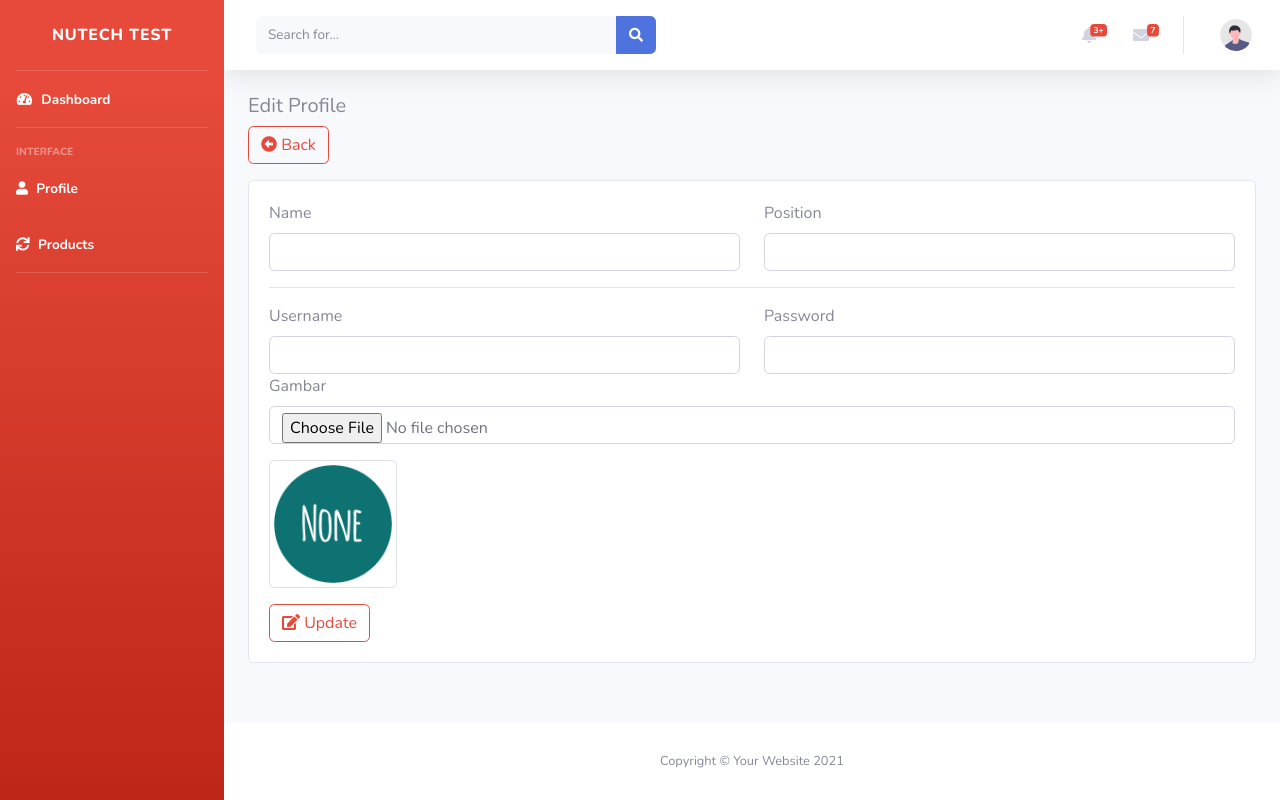
After one commit to arysitepu/crud-sims, a CodeIgniter 4 app: template app/Views/admin/edit_profile.php in a window 1280 px wide. The commit adds this page. Run offline with PHP 8.4 and a stand-in for CodeIgniter, Linux system fonts and the light colour scheme; the template is opened without the code that fills it, so the values that code supplies are empty; some libraries are stand-ins or nearby versions.

Commit message:
update profile

```diff
--- a/app/Config/Routes.php
+++ b/app/Config/Routes.php
@@ -18,8 +18,11 @@ $routes->group('superadmin', ['filter' => 'authFilter:1'], function($routes){
     $routes->post('update-product/(:num)', 'Product::update/$1');
     $routes->post('save-product', 'Product::save');
     $routes->delete('product/(:num)', 'Product::delete/$1');
+    $routes->get('profile/(:num)', 'Home::profile/$1');
+    $routes->get('edit-profile/(:num)', 'Home::edit_profile/$1');
+    $routes->post('update-profile/(:num)', 'Home::update_profile/$1');
     $routes->get('search', 'Product::search');
 });
 $routes->group('user', ['filter' => 'authFilter:0'], function($routes){
-    $routes->get('dashboard', 'Home::user');
+    $routes->get('dashboard', 'Home::index');
 });
--- a/app/Controllers/Auth.php
+++ b/app/Controllers/Auth.php
@@ -33,6 +33,7 @@ class Auth extends BaseController
                 $redirectRoute = $this->getRedirectRoute($user['role']);
                 // dd($redirectRoute);
                 $sessLogin = [
+                    'id_user' => $user['id_user'],
                     'isLogin' => true,
                     'name' => $user['name'],
                     'username' => $user['username'],
--- a/app/Models/Auth_model.php
+++ b/app/Models/Auth_model.php
@@ -7,7 +7,7 @@ class Auth_model extends Model{
     protected $table = 'users';
     protected $primaryKey = 'id_user';
     protected $useTimestamps = true;
-    protected $allowedFields = ['name', 'username', 'password', 'role'];
+    protected $allowedFields = ['name', 'username', 'password', 'role', 'gambar', 'position'];
     protected $createdField = 'created_at';
     protected $updatedField = 'updated_at';
 }
--- /dev/null
+++ b/app/Views/admin/edit_profile.php
@@ -0,0 +1,69 @@
+<?= $this->extend('template/layouts') ?>
+<?= $this->section('content') ?>
+<div class="container-fluid">
+    <h5>Edit Profile</h5>
+    <a href="/superadmin/dashboard" class="btn btn-outline-danger mb-3"> <i class="fas fa-arrow-alt-circle-left"></i> Back </a>
+    <?php if(session()->getFlashdata('error')) : ?>
+    <div class="alert alert-danger"><?= session()->getFlashdata('error') ?></div>
+    <?php endif ?>
+
+    <?php if(session()->getFlashdata('error_input')) : ?>
+    <div class="alert alert-danger"><?= session()->getFlashdata('error_input') ?></div>
+    <?php endif ?>
+
+    <?php if(session()->getFlashdata('success')) : ?>
+    <div class="alert alert-success"><?= session()->getFlashdata('success') ?></div>
+    <?php endif ?>
+
+    <div class="card">
+        <div class="card-shadow">
+            <div class="card-body">
+                <form action="/superadmin/update-profile/<?= $profile['id_user'] ?>" method="post" enctype="multipart/form-data">
+                <?= csrf_field() ?>
+                <input type="hidden" value="<?= $profile['id_user'] ?>">
+                <div class="row">
+                    <div class="col">
+                        <label for="">Name</label>
+                        <input type="text" class="form-control" name="name" value="<?= $profile['name'] ?>">
+                    </div>
+                    <div class="col">
+                        <label for="">Position</label>
+                        <input type="text" class="form-control" name="position" value="<?= $profile['position'] ?>">
+                    </div>
+                </div>
+<hr>
+                <div class="row">
+                    <div class="col">
+                        <label for="">Username</label>
+                        <input type="text" class="form-control" name="username" value="<?= $profile['username'] ?>">
+                    </div>
+                    <div class="col">
+                        <label for="">Password</label>
+                        <input type="password" class="form-control" name="password" value="<?= $profile['password'] ?>">
+                    </div>
+                </div>
+
+                <div class="row">
+                    <div class="col">
+                        <label for="">Gambar</label>
+                        <input type="file" class="form-control" name="gambar">
+                        <input type="hidden" name="gambar_lama" value="<?= $profile['gambar'] ?>">
+                    </div>
+                </div>
+
+                <div class="row">
+            <div class="col">
+                <?php if($profile['gambar'] == null) : ?>
+                <img src="/assets/img/none.png" class="img-thumbnail mt-3" alt="..." style="width: 8rem;">
+                <?php else : ?>
+                    <img src="/assets/img/<?= $profile['gambar'] ?>" class="img-thumbnail mt-3" alt="..." style="width: 8rem;">
+                <?php endif ?>
+            </div>
+        </div>
+                <button type="submit" class="btn btn-outline-danger mt-3"> <i class="fas fa-edit"></i> Update </button>
+                </form>
+            </div>
+        </div>
+    </div>
+</div>
+<?= $this->endSection() ?>
--- a/app/Views/template/sidebar.php
+++ b/app/Views/template/sidebar.php
@@ -11,7 +11,7 @@
 
 <!-- Nav Item - Dashboard -->
 <li class="nav-item active">
-    <a class="nav-link" href="index.html">
+    <a class="nav-link" href="/superadmin/dashboard">
         <i class="fas fa-fw fa-tachometer-alt"></i>
         <span>Dashboard</span></a>
 </li>
@@ -25,38 +25,18 @@
 </div>
 
 <!-- Nav Item - Pages Collapse Menu -->
-<li class="nav-item">
-    <a class="nav-link collapsed" href="#" data-toggle="collapse" data-target="#collapseTwo"
-        aria-expanded="true" aria-controls="collapseTwo">
-        <i class="fas fa-fw fa-cog"></i>
-        <span>Master data</span>
-    </a>
-    <div id="collapseTwo" class="collapse" aria-labelledby="headingTwo" data-parent="#accordionSidebar">
-        <div class="bg-white py-2 collapse-inner rounded">
-            <h6 class="collapse-header">Master data</h6>
-            <a class="collapse-item" href="buttons.html">Profile</a>
-            <a class="collapse-item" href="buttons.html">Category</a>
-            <a class="collapse-item" href="cards.html">Other</a>
-        </div>
-    </div>
+<li class="nav-item active">
+    <a class="nav-link" href="/superadmin/profile/<?= $profile['id_user'] ?>">
+        <i class="fas fa-user"></i>
+        <span>Profile</span></a>
 </li>
+<li class="nav-item active">
+    <a class="nav-link" href="/superadmin/product">
+        <i class="fas fa-sync"></i>
+        <span>Products</span></a>
+</li>
+<!-- Nav Item - Utilities Collapse Menu -->
 
-<!-- Nav Item - Utilities Collapse Menu -->
-<li class="nav-item">
-    <a class="nav-link collapsed" href="#" data-toggle="collapse" data-target="#collapseUtilities"
-        aria-expanded="true" aria-controls="collapseUtilities">
-        <i class="fas fa-fw fa-wrench"></i>
-        <span>Transaction</span>
-    </a>
-    <div id="collapseUtilities" class="collapse" aria-labelledby="headingUtilities"
-        data-parent="#accordionSidebar">
-        <div class="bg-white py-2 collapse-inner rounded">
-            <h6 class="collapse-header">Transaction Utilities:</h6>
-            <a class="collapse-item" href="utilities-color.html">Product</a>
-            <a class="collapse-item" href="utilities-border.html">Others</a>
-        </div>
-    </div>
-</li>
 
 <!-- Divider -->
 <hr class="sidebar-divider">
```
Also changed, not shown: app/Controllers/Home.php (+72 -3 lines), app/Controllers/Product.php (+21 -5 lines), app/Controllers/Profile.php (added, +22 -0 lines), app/Views/admin/profile.php (added, +42 -0 lines), public/assets/img/1714062901_abd1fb02ea51564bbc30.jpg (added), public/assets/img/1714063397_ad03c9ab5b81e950558d.png (added), public/assets/img/1714063543_b5fb7c6bb484b1c6015d.png (added).
